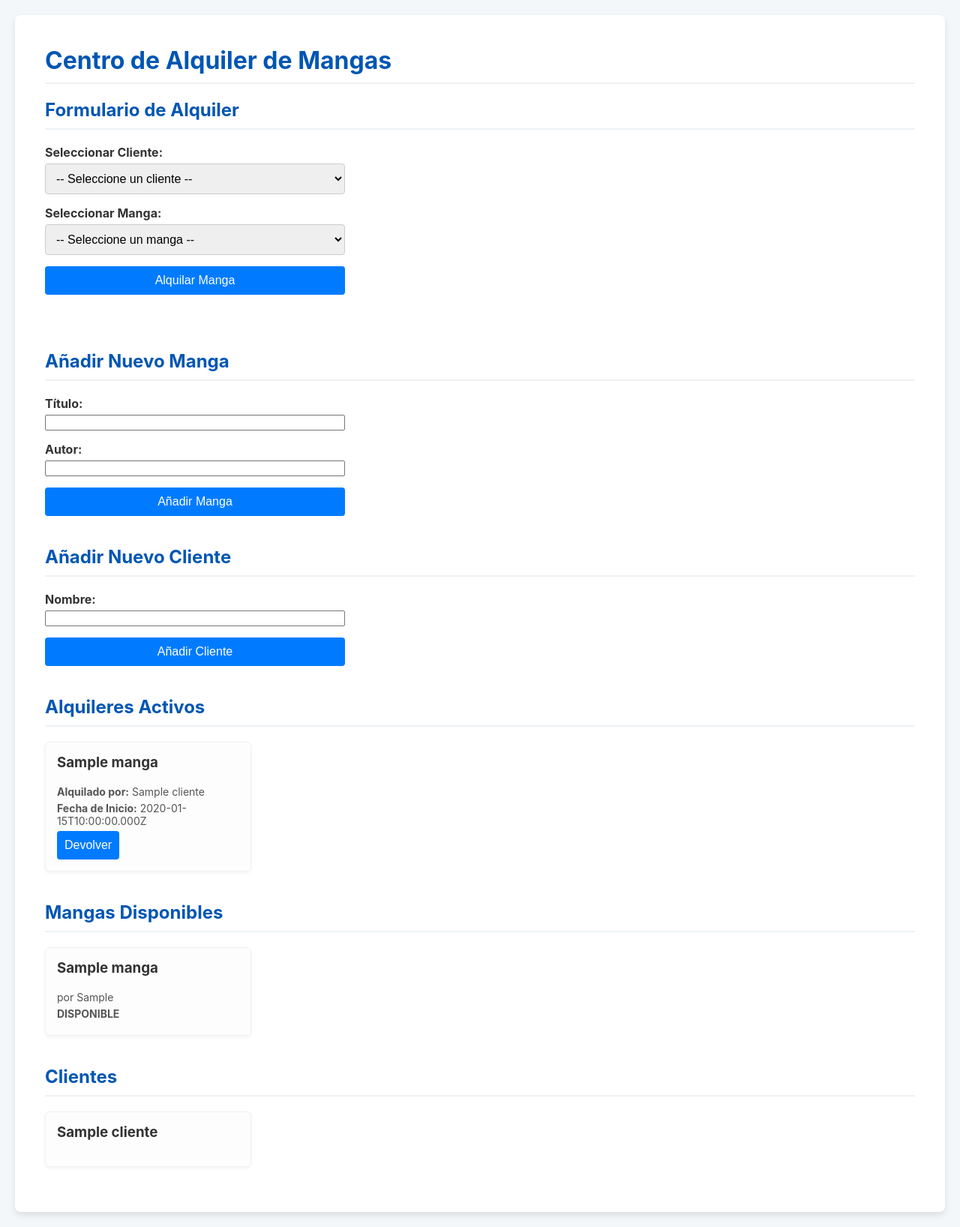
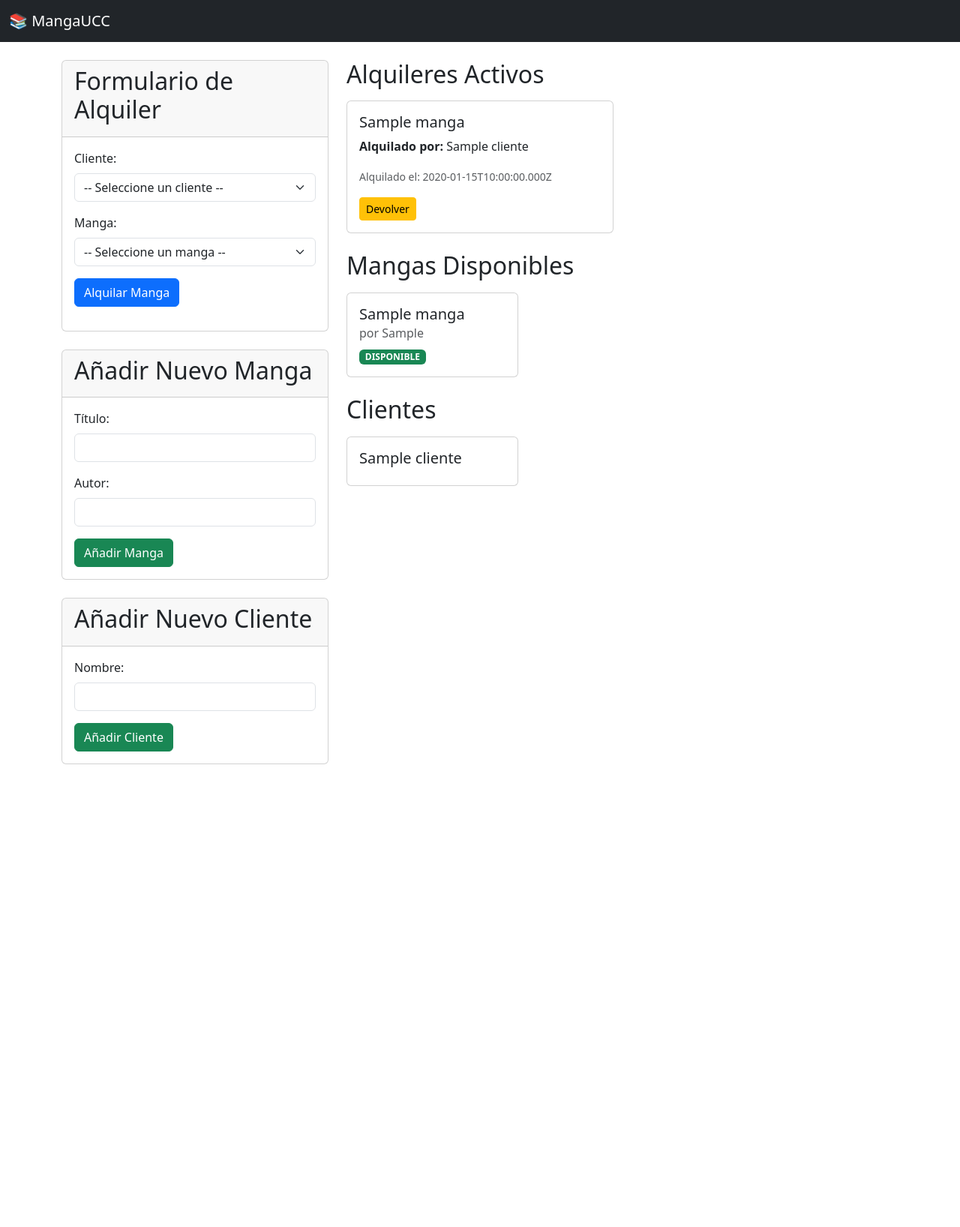
Before and after one commit to UCC-Programming-s-Project/Project-Backend, a Spring Boot app: page / in a window 1280 px wide. Shown: the whole page at 75% size. After the commit the page ends 1019 px from the top, so only its background shows below. Run offline with Spring Boot 4, Linux system fonts and the light colour scheme; tables that the repository leaves empty hold one stand-in row (values such as "Sample post"); some libraries are stand-ins or nearby versions.

Commit message:
MejorasVisualesV1

```diff
--- a/alquilermangasNEW/src/main/resources/static/app.js
+++ b/alquilermangasNEW/src/main/resources/static/app.js
@@ -1,4 +1,3 @@
-
 document.addEventListener('DOMContentLoaded', () => {
     const API_URL = 'http://localhost:8080/api';
 
@@ -7,11 +6,11 @@ document.addEventListener('DOMContentLoaded', () => {
     const clienteSelect = document.getElementById('clienteSelect');
     const mangasDisponiblesList = document.getElementById('mangas-list');
     const alquileresActivosList = document.getElementById('alquileres-list');
-    const clientesList = document.getElementById('clientes-list'); // Nueva lista de clientes
+    const clientesList = document.getElementById('clientes-list');
 
     const alquilerForm = document.getElementById('alquilerForm');
-    const mangaForm = document.getElementById('mangaForm'); // Formulario de nuevo manga
-    const clienteForm = document.getElementById('clienteForm'); // Formulario de nuevo cliente
+    const mangaForm = document.getElementById('mangaForm');
+    const clienteForm = document.getElementById('clienteForm');
 
     const formError = document.getElementById('form-error');
 
@@ -33,11 +32,17 @@ document.addEventListener('DOMContentLoaded', () => {
                 option.textContent = cliente.nombre;
                 clienteSelect.appendChild(option);
 
-                // Poblar la lista visual de clientes
-                const clienteCard = document.createElement('div');
-                clienteCard.className = 'card';
-                clienteCard.innerHTML = `<h3>${cliente.nombre}</h3>`;
-                clientesList.appendChild(clienteCard);
+                // Poblar la lista visual de clientes con tarjetas Bootstrap
+                const clienteCardWrapper = document.createElement('div');
+                clienteCardWrapper.className = 'col';
+                clienteCardWrapper.innerHTML = `
+                    <div class="card h-100">
+                        <div class="card-body">
+                            <h5 class="card-title">${cliente.nombre}</h5>
+                        </div>
+                    </div>
+                `;
+                clientesList.appendChild(clienteCardWrapper);
             });
         } catch (error) {
             console.error('Error cargando clientes:', error);
@@ -54,15 +59,23 @@ document.addEventListener('DOMContentLoaded', () => {
             mangaSelect.innerHTML = '<option value="">-- Seleccione un manga --</option>';
 
             mangas.forEach(manga => {
-                const estado = manga.disponible ? 'DISPONIBLE' : 'ALQUILADO';
-                const mangaCard = document.createElement('div');
-                mangaCard.className = 'card';
-                mangaCard.innerHTML = `
-                    <h3>${manga.titulo}</h3>
-                    <p>por ${manga.autor}</p>
-                    <p class="status status-${estado}">${estado}</p>
+                const estadoText = manga.disponible ? 'DISPONIBLE' : 'ALQUILADO';
+                const estadoClass = manga.disponible ? 'bg-success' : 'bg-danger';
+
+                const mangaCardWrapper = document.createElement('div');
+                mangaCardWrapper.className = 'col';
+                mangaCardWrapper.innerHTML = `
+                    <div class="card h-100">
+                        <div class="card-body">
+                            <h5 class="card-title">${manga.titulo}</h5>
+                            <h6 class="card-subtitle mb-2 text-muted">por ${manga.autor}</h6>
+                            <p class="card-text">
+                                <span class="badge ${estadoClass}">${estadoText}</span>
+                            </p>
+                        </div>
+                    </div>
                 `;
-                mangasDisponiblesList.appendChild(mangaCard);
+                mangasDisponiblesList.appendChild(mangaCardWrapper);
 
                 if (manga.disponible) {
                     const option = document.createElement('option');
@@ -84,15 +97,19 @@ document.addEventListener('DOMContentLoaded', () => {
 
             alquileresActivosList.innerHTML = '';
             alquileres.filter(a => !a.devuelto).forEach(alquiler => {
-                const alquilerCard = document.createElement('div');
-                alquilerCard.className = 'card';
-                alquilerCard.innerHTML = `
-                    <h3>${alquiler.manga.titulo}</h3>
-                    <p><strong>Alquilado por:</strong> ${alquiler.cliente.nombre}</p>
-                    <p><strong>Fecha de Inicio:</strong> ${alquiler.fechaInicio}</p>
-                    <button class="devolver-btn" data-id="${alquiler.id}">Devolver</button>
+                const alquilerCardWrapper = document.createElement('div');
+                alquilerCardWrapper.className = 'col';
+                alquilerCardWrapper.innerHTML = `
+                    <div class="card h-100">
+                        <div class="card-body">
+                            <h5 class="card-title">${alquiler.manga.titulo}</h5>
+                            <p class="card-text"><strong>Alquilado por:</strong> ${alquiler.cliente.nombre}</p>
+                            <p class="card-text"><small class="text-muted">Alquilado el: ${alquiler.fechaInicio}</small></p>
+                            <button class="btn btn-warning btn-sm devolver-btn" data-id="${alquiler.id}">Devolver</button>
+                        </div>
+                    </div>
                 `;
-                alquileresActivosList.appendChild(alquilerCard);
+                alquileresActivosList.appendChild(alquilerCardWrapper);
             });
         } catch (error) {
             console.error('Error cargando alquileres:', error);
@@ -153,7 +170,8 @@ document.addEventListener('DOMContentLoaded', () => {
 
             if (response.status === 201) {
                 clienteForm.reset();
-                cargarClientes(); // Solo recargamos clientes
+                cargarClientes();
+                cargarAlquileres(); // Recargar por si hay cambios que afecten visualización
             } else {
                 alert('Error al añadir cliente.');
             }
--- a/alquilermangasNEW/src/main/resources/static/index.html
+++ b/alquilermangasNEW/src/main/resources/static/index.html
@@ -1,84 +1,101 @@
-
 <!DOCTYPE html>
 <html lang="es">
 <head>
     <meta charset="UTF-8">
     <meta name="viewport" content="width=device-width, initial-scale=1.0">
     <title>Alquiler de Mangas UCC</title>
-    <link rel="stylesheet" href="style.css">
+    <!-- Bootstrap CSS -->
+    <link href="https://cdn.jsdelivr.net/npm/bootstrap@5.3.2/dist/css/bootstrap.min.css" rel="stylesheet">
 </head>
 <body>
-    <div class="container">
-        <h1>Centro de Alquiler de Mangas</h1>
+    <!-- Barra de Navegación -->
+    <nav class="navbar navbar-expand-lg navbar-dark bg-dark">
+        <div class="container-fluid">
+            <a class="navbar-brand" href="#">📚 MangaUCC</a>
+        </div>
+    </nav>
 
-        <!-- Columna Izquierda: Formularios -->
-        <div class="main-layout">
-            <div class="form-column">
+    <div class="container mt-4">
+        <div class="row">
+            <!-- Columna Izquierda: Formularios -->
+            <div class="col-lg-4">
                 <!-- Formulario de Alquiler -->
-                <div class="section">
-                    <h2>Formulario de Alquiler</h2>
-                    <form id="alquilerForm">
-                        <div class="form-group">
-                            <label for="clienteSelect">Seleccionar Cliente:</label>
-                            <select id="clienteSelect" required></select>
-                        </div>
-                        <div class="form-group">
-                            <label for="mangaSelect">Seleccionar Manga:</label>
-                            <select id="mangaSelect" required></select>
-                        </div>
-                        <button type="submit">Alquilar Manga</button>
-                        <p id="form-error" class="error-message"></p>
-                    </form>
+                <div class="card mb-4">
+                    <div class="card-header">
+                        <h2>Formulario de Alquiler</h2>
+                    </div>
+                    <div class="card-body">
+                        <form id="alquilerForm">
+                            <div class="mb-3">
+                                <label for="clienteSelect" class="form-label">Cliente:</label>
+                                <select id="clienteSelect" class="form-select" required></select>
+                            </div>
+                            <div class="mb-3">
+                                <label for="mangaSelect" class="form-label">Manga:</label>
+                                <select id="mangaSelect" class="form-select" required></select>
+                            </div>
+                            <button type="submit" class="btn btn-primary">Alquilar Manga</button>
+                            <p id="form-error" class="text-danger mt-2"></p>
+                        </form>
+                    </div>
                 </div>
 
                 <!-- Formulario para Nuevo Manga -->
-                <div class="section">
-                    <h2>Añadir Nuevo Manga</h2>
-                    <form id="mangaForm">
-                        <div class="form-group">
-                            <label for="mangaTitulo">Título:</label>
-                            <input type="text" id="mangaTitulo" required>
-                        </div>
-                        <div class="form-group">
-                            <label for="mangaAutor">Autor:</label>
-                            <input type="text" id="mangaAutor" required>
-                        </div>
-                        <button type="submit">Añadir Manga</button>
-                    </form>
+                <div class="card mb-4">
+                    <div class="card-header">
+                        <h2>Añadir Nuevo Manga</h2>
+                    </div>
+                    <div class="card-body">
+                        <form id="mangaForm">
+                            <div class="mb-3">
+                                <label for="mangaTitulo" class="form-label">Título:</label>
+                                <input type="text" id="mangaTitulo" class="form-control" required>
+                            </div>
+                            <div class="mb-3">
+                                <label for="mangaAutor" class="form-label">Autor:</label>
+                                <input type="text" id="mangaAutor" class="form-control" required>
+                            </div>
+                            <button type="submit" class="btn btn-success">Añadir Manga</button>
+                        </form>
+                    </div>
                 </div>
 
                 <!-- Formulario para Nuevo Cliente -->
-                <div class="section">
-                    <h2>Añadir Nuevo Cliente</h2>
-                    <form id="clienteForm">
-                        <div class="form-group">
-                            <label for="clienteNombre">Nombre:</label>
-                            <input type="text" id="clienteNombre" required>
-                        </div>
-                        <button type="submit">Añadir Cliente</button>
-                    </form>
+                <div class="card">
+                    <div class="card-header">
+                        <h2>Añadir Nuevo Cliente</h2>
+                    </div>
+                    <div class="card-body">
+                        <form id="clienteForm">
+                            <div class="mb-3">
+                                <label for="clienteNombre" class="form-label">Nombre:</label>
+                                <input type="text" id="clienteNombre" class="form-control" required>
+                            </div>
+                            <button type="submit" class="btn btn-success">Añadir Cliente</button>
+                        </form>
+                    </div>
                 </div>
             </div>
 
             <!-- Columna Derecha: Listas -->
-            <div class="list-column">
-                <div class="section">
-                    <h2>Alquileres Activos</h2>
-                    <div id="alquileres-list" class="grid-container"></div>
-                </div>
+            <div class="col-lg-8">
+                <!-- Alquileres Activos -->
+                <h2 class="mb-3">Alquileres Activos</h2>
+                <div id="alquileres-list" class="row row-cols-1 row-cols-md-2 g-4 mb-4"></div>
 
-                <div class="section">
-                    <h2>Mangas Disponibles</h2>
-                    <div id="mangas-list" class="grid-container"></div>
-                </div>
-                 <div class="section">
-                    <h2>Clientes</h2>
-                    <div id="clientes-list" class="grid-container"></div>
-                </div>
+                <!-- Mangas Disponibles -->
+                <h2 class="mb-3">Mangas Disponibles</h2>
+                <div id="mangas-list" class="row row-cols-1 row-cols-md-3 g-4 mb-4"></div>
+
+                <!-- Clientes -->
+                <h2 class="mb-3">Clientes</h2>
+                <div id="clientes-list" class="row row-cols-1 row-cols-md-3 g-4"></div>
             </div>
         </div>
     </div>
 
+    <!-- Bootstrap JS (Opcional, pero recomendado) -->
+    <script src="https://cdn.jsdelivr.net/npm/bootstrap@5.3.2/dist/js/bootstrap.bundle.min.js"></script>
     <script src="app.js"></script>
 </body>
 </html>
--- a/alquilermangasNEW/src/main/resources/static/style.css
+++ /dev/null
@@ -1,106 +0,0 @@
-body {
-    font-family: -apple-system, BlinkMacSystemFont, 'Segoe UI', Roboto, Helvetica, Arial, sans-serif;
-    background-color: #f4f7f9;
-    color: #333;
-    margin: 0;
-    padding: 20px;
-}
-
-.container {
-    max-width: 1200px;
-    margin: 0 auto;
-    background-color: #fff;
-    padding: 20px 40px;
-    border-radius: 8px;
-    box-shadow: 0 4px 8px rgba(0, 0, 0, 0.1);
-}
-
-h1, h2 {
-    color: #0056b3;
-    border-bottom: 2px solid #eef2f5;
-    padding-bottom: 10px;
-    margin-bottom: 20px;
-}
-
-.section {
-    margin-bottom: 40px;
-}
-
-.grid-container {
-    display: grid;
-    grid-template-columns: repeat(auto-fill, minmax(250px, 1fr));
-    gap: 20px;
-}
-
-.card {
-    background-color: #fdfdfd;
-    border: 1px solid #eef2f5;
-    border-radius: 6px;
-    padding: 15px;
-    box-shadow: 0 2px 4px rgba(0, 0, 0, 0.05);
-}
-
-.card h3 {
-    margin-top: 0;
-    color: #333;
-}
-
-.card p {
-    margin: 5px 0;
-    font-size: 14px;
-    color: #555;
-}
-
-.card .status {
-    font-weight: bold;
-}
-
-.status-ALQUILADO {
-    color: #d9534f;
-}
-
-.status-DISPONIBLE {
-    color: #5cb85c;
-}
-
-form {
-    display: flex;
-    flex-direction: column;
-    gap: 15px;
-    max-width: 400px;
-}
-
-.form-group {
-    display: flex;
-    flex-direction: column;
-}
-
-label {
-    margin-bottom: 5px;
-    font-weight: bold;
-}
-
-select, button {
-    padding: 10px;
-    border-radius: 4px;
-    border: 1px solid #ccc;
-    font-size: 16px;
-}
-
-button {
-    background-color: #007bff;
-    color: white;
-    border: none;
-    cursor: pointer;
-    transition: background-color 0.3s;
-}
-
-button:hover {
-    background-color: #0056b3;
-}
-
-.error-message {
-    color: #d9534f;
-    font-size: 14px;
-    margin-top: 5px;
-}
```
